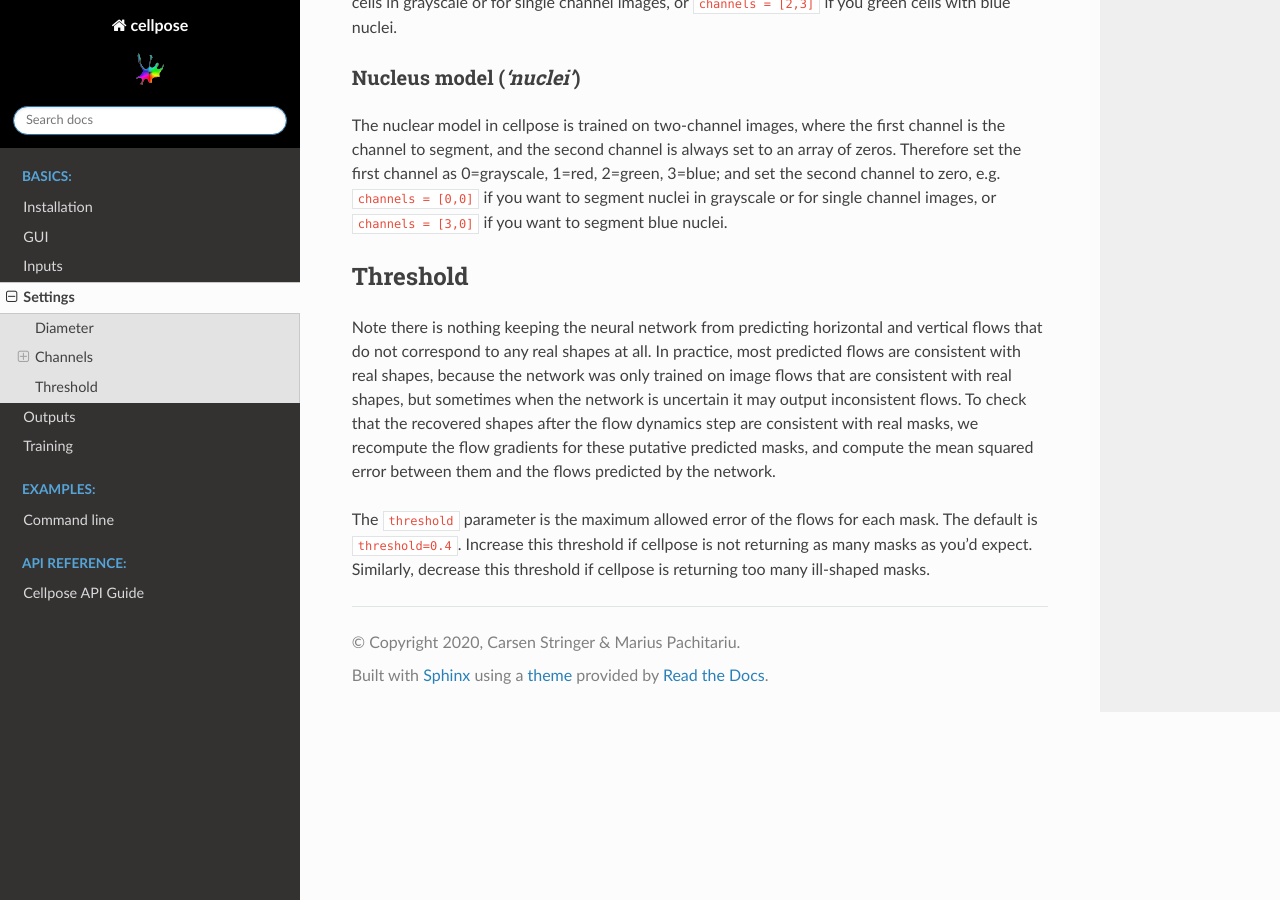
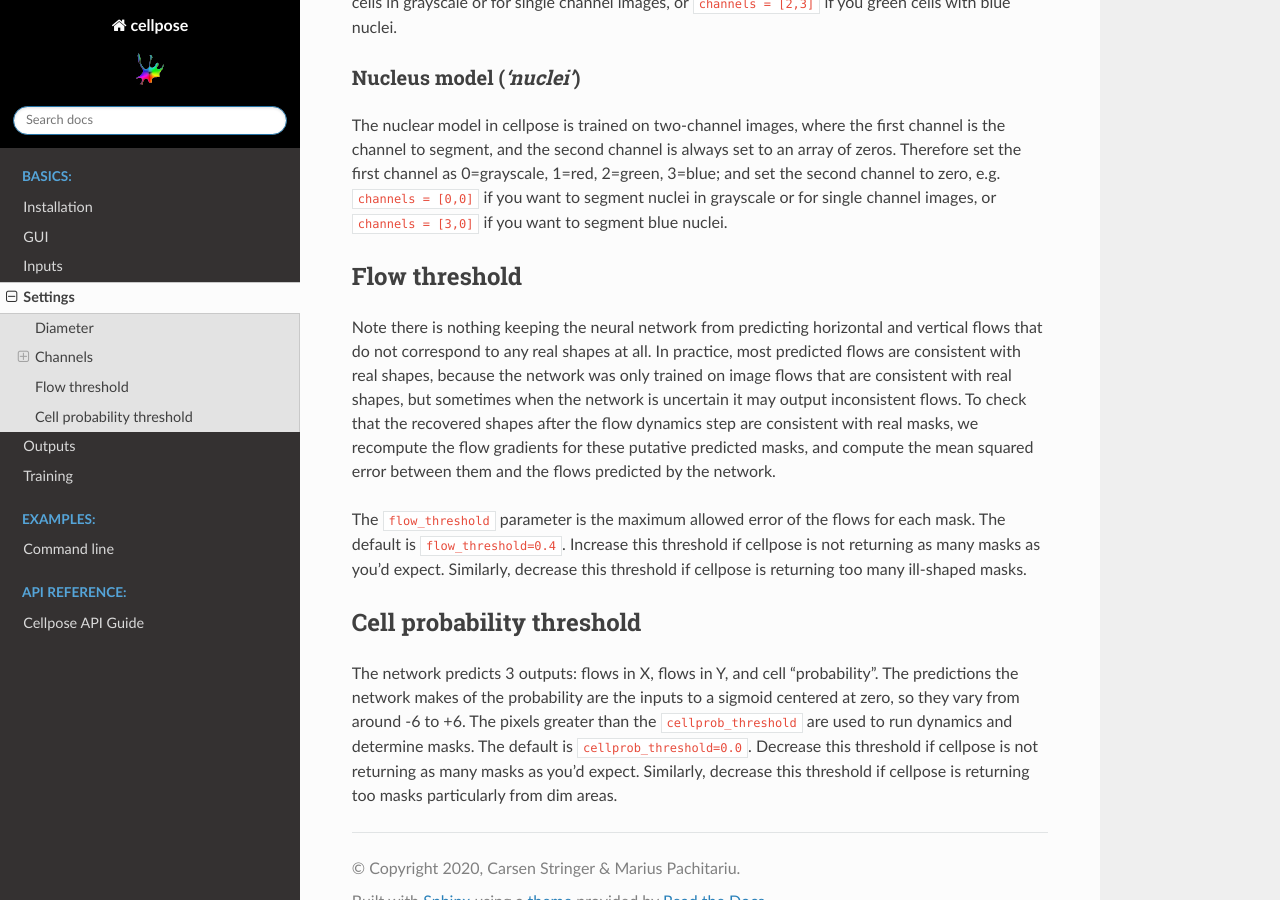
Before and after one commit to MouseLand/cellpose, a Sphinx documentation site: the page built from docs/settings.rst, in a window 1280 px wide and 900 px high, scrolled down 1438 px. Built offline with Sphinx 7.4.7 and the Read the Docs theme 2.0.0, drawn with Linux system fonts in a browser that asks for light colours; pages that are not in the unit, such as notebooks, are missing from menus.

Commit message:
update docs

```diff
--- a/docs/installation.rst
+++ b/docs/installation.rst
@@ -81,6 +81,12 @@
 
    pip install matplotlib --upgrade
 
+If you receive the error: ``ImportError: _arpack DLL load failed``, then try uninstalling and reinstalling scipy
+::
+
+   pip uninstall scipy
+   pip install scipy
+
 If you are having issues with the graphical interface, make sure you have **python 3.7** and not python 3.8 installed.
 
 If you are on Yosemite Mac OS or earlier, PyQt doesn't work and you won't be able
--- a/docs/settings.rst
+++ b/docs/settings.rst
@@ -72,7 +72,7 @@
 ``channels = [0,0]`` if you want to segment nuclei in grayscale or for single channel images, or
 ``channels = [3,0]`` if you want to segment blue nuclei.
 
-Threshold
+Flow threshold
 ~~~~~~~~~~~~~~~~~~~~~~
 
 Note there is nothing keeping the neural network from predicting
@@ -86,8 +86,19 @@
 predicted masks, and compute the mean squared error between them and
 the flows predicted by the network.
 
-The ``threshold`` parameter is the maximum allowed error of the flows
-for each mask. The default is ``threshold=0.4``. Increase this threshold
+The ``flow_threshold`` parameter is the maximum allowed error of the flows
+for each mask. The default is ``flow_threshold=0.4``. Increase this threshold
 if cellpose is not returning as many masks as you'd expect.
 Similarly, decrease this threshold if cellpose is returning too many
 ill-shaped masks.
+
+Cell probability threshold
+~~~~~~~~~~~~~~~~~~~~~~~~~~~~~~~~~
+
+The network predicts 3 outputs: flows in X, flows in Y, and cell "probability".
+The predictions the network makes of the probability are the inputs to a sigmoid
+centered at zero, so they vary from around -6 to +6. The pixels greater than the
+``cellprob_threshold`` are used to run dynamics and determine masks. The default
+is ``cellprob_threshold=0.0``. Decrease this threshold if cellpose is not returning
+as many masks as you'd expect. Similarly, decrease this threshold if cellpose is
+returning too masks particularly from dim areas.
--- a/setup.py
+++ b/setup.py
@@ -5,7 +5,7 @@
 
 setuptools.setup(
     name="cellpose",
-    version="0.0.1.25",
+    version="0.0.2.1",
     license="BSD",
     author="Marius Pachitariu and Carsen Stringer",
     author_email="stringerc@janelia.hhmi.org",
```
Also changed, not shown: docs/inputs.rst (+5 -2 lines).
